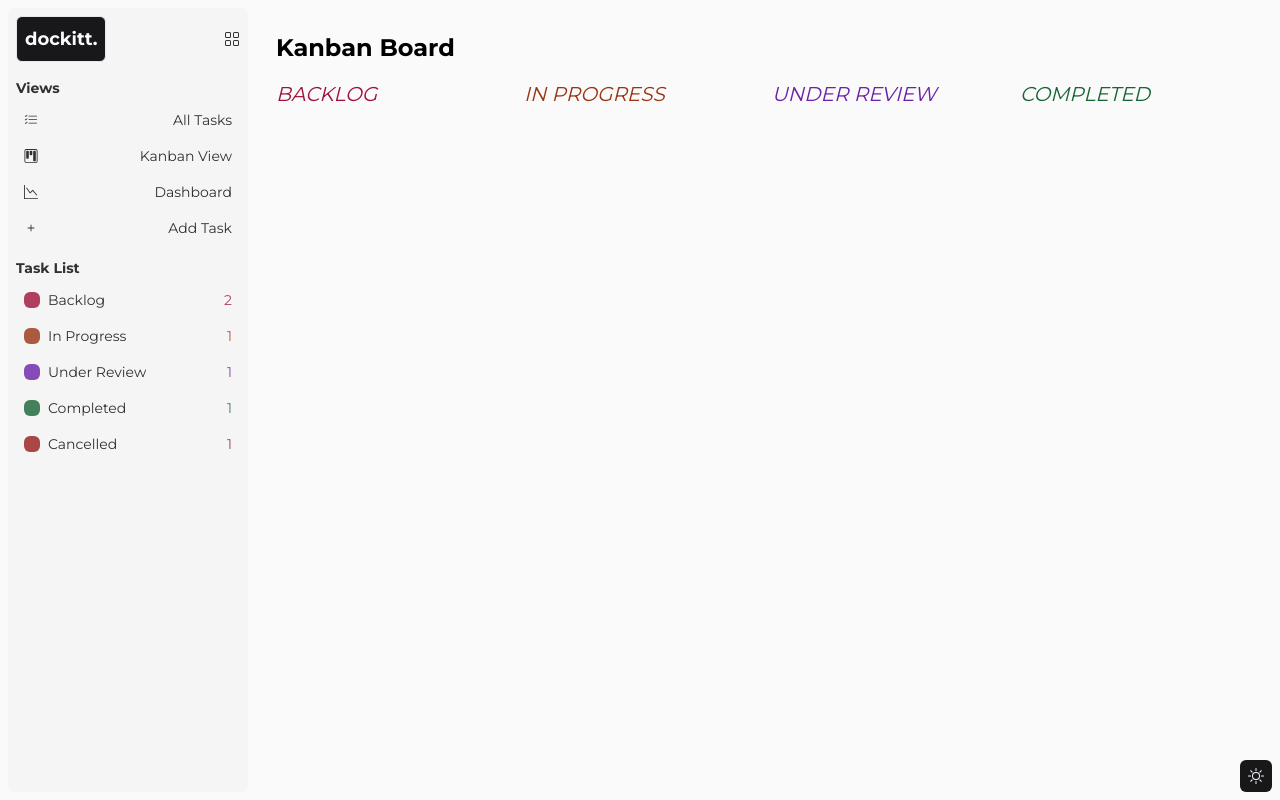
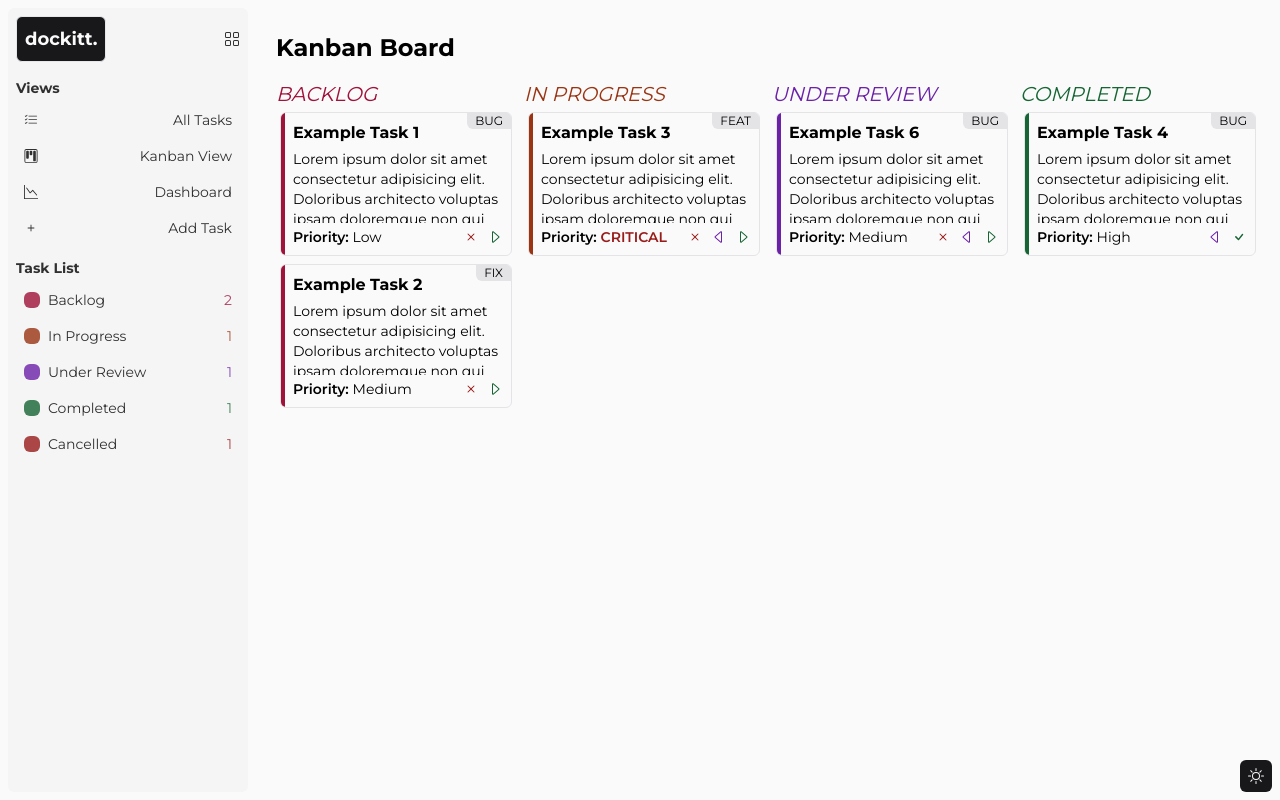
Before and after one commit to williamalowe/next-dockitt, a Next.js app: page /kanban in a window 1280 px wide. Built offline with nearby package versions, Linux system fonts and the light colour scheme.

Commit message:
feat: add kanban-card component

```diff
--- a/src/components/kanban-board.tsx
+++ b/src/components/kanban-board.tsx
@@ -1,5 +1,6 @@
 import React from 'react'
 import KanbanColumn from './kanban-column'
+import { exampleTasks } from '@/lib/testData'
 
 export default function KanbanBoard() {
   return (
@@ -7,18 +8,26 @@ export default function KanbanBoard() {
       <KanbanColumn
         header="Backlog"
         textColor="text-rose-800"
+        cardColor="bg-rose-800"
+        taskList={exampleTasks.filter((task) => task.status === "backlog")}
       />
       <KanbanColumn
         header="In Progress"
         textColor="text-orange-800"
+        cardColor="bg-orange-800"
+        taskList={exampleTasks.filter((task) => task.status === "in progress")}
       />
       <KanbanColumn
         header="Under Review"
         textColor="text-purple-800"
+        cardColor="bg-purple-800"
+        taskList={exampleTasks.filter((task) => task.status === "under review")}
       />
       <KanbanColumn
         header="Completed"
         textColor="text-green-800"
+        cardColor="bg-green-800"
+        taskList={exampleTasks.filter((task) => task.status === "completed")}
       />
     </div>
   )
--- /dev/null
+++ b/src/components/kanban-card.tsx
@@ -0,0 +1,47 @@
+import TaskUpdateButtons from "./task-update-btns";
+
+export default function KanbanCard({
+  color,
+  id,
+  task,
+  tag,
+  description,
+  priority,
+  status,
+}: {
+  color: string;
+  id: string;
+  task: string;
+  tag: string;
+  description: string;
+  priority: string;
+  status: string;
+}) {
+  return (
+    <div className="border border-zinc-200 rounded-md flex overflow-hidden max-h-36 dark:border-zinc-600">
+      <div className={`${color} w-1`}></div>
+      <div className="relative flex-1 p-2 flex flex-col gap-y-1">
+        <h3 className="font-bold">{task}</h3>
+        <p className="flex-1 overflow-y-scroll no-scrollbar text-sm">
+          {description}
+        </p>
+        <div className="flex items-center">
+          <h5 className="font-semibold text-sm">
+            Priority:{" "}
+            <span
+              className={`${
+                priority === "critical"
+                  ? "uppercase text-red-800 font-semibold"
+                  : "capitalize"
+              } font-normal`}
+            >
+              {priority}
+            </span>
+          </h5>
+          <TaskUpdateButtons status={status} />
+        </div>
+        <div className="absolute top-0 right-0 text-xs uppercase px-2 rounded-bl-md bg-zinc-200 dark:bg-zinc-600">{tag}</div>
+      </div>
+    </div>
+  );
+}
--- a/src/components/kanban-column.tsx
+++ b/src/components/kanban-column.tsx
@@ -1,10 +1,30 @@
-export default function KanbanColumn({ header, textColor }: {
+import KanbanCard from "./kanban-card"
+
+export default function KanbanColumn({ header, textColor, taskList, cardColor }: {
   header: string
   textColor: string,
+  taskList: any,
+  cardColor: string
 }) {
   return (
     <div className="flex-1">
       <h5 className={`${textColor} uppercase italic text-xl`}>{header}</h5>
+      <div className="flex flex-col p-1 gap-y-2">
+        {
+          taskList.map((task) =>
+          <KanbanCard
+            key={task.id}
+            color={cardColor}
+            id={task.id}
+            task={task.task}
+            tag={task.tag}
+            description={task.description}
+            priority={task.priority}
+            status={task.status}
+          />
+          )
+        }
+      </div>
     </div>
   )
 }
```
